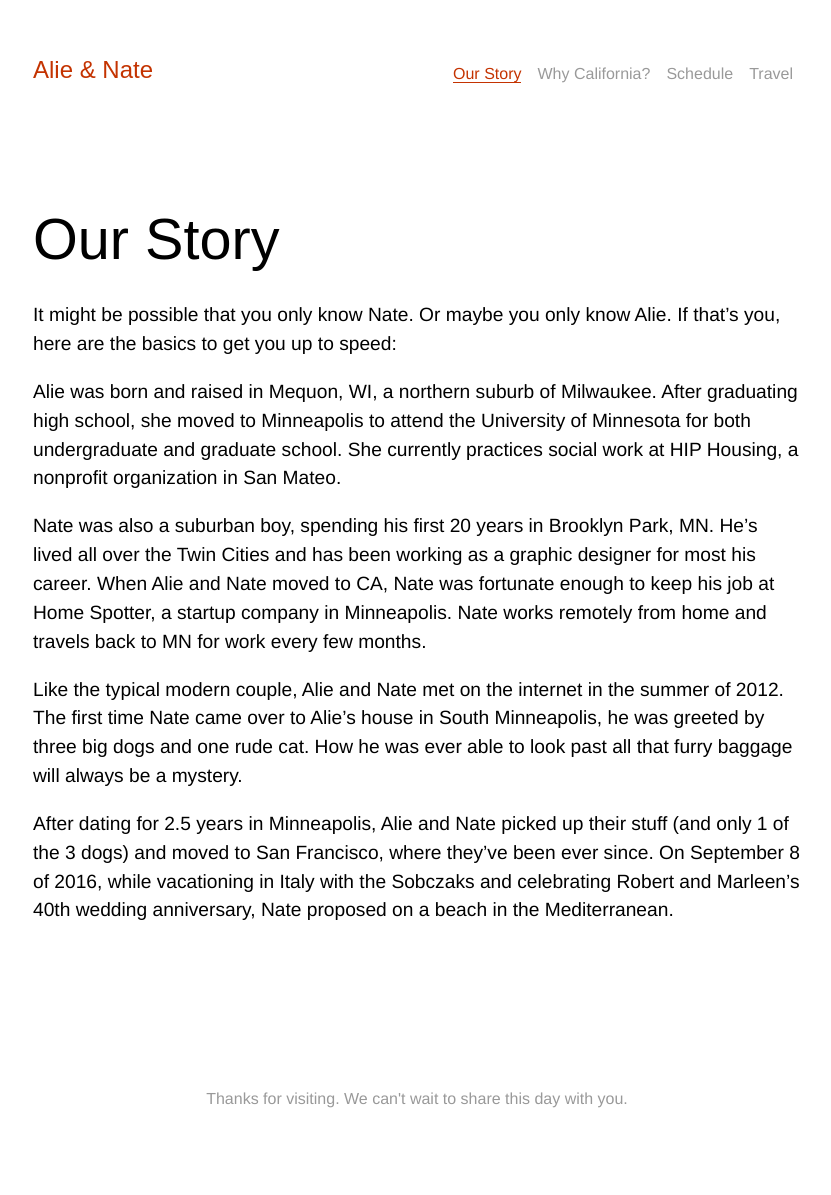
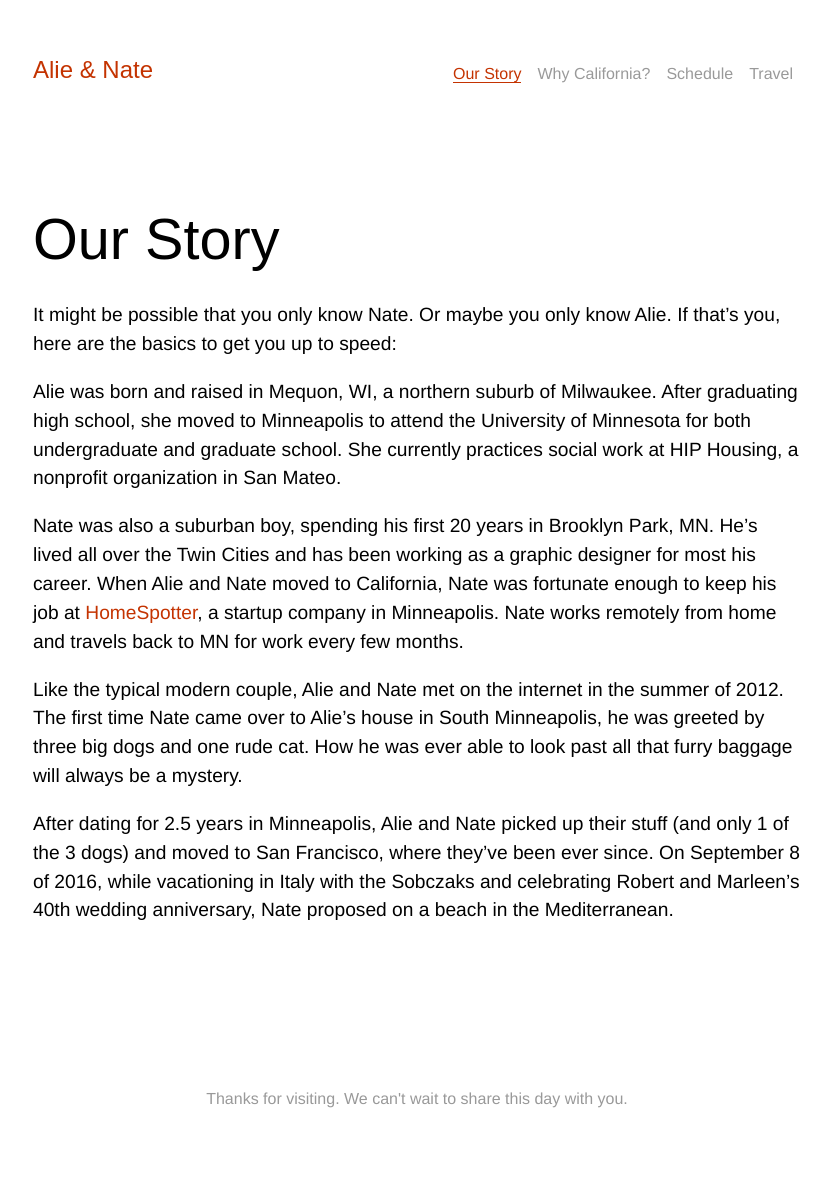
Before and after one commit to nkadlac/alieplusnate.com, a Jekyll site: the page built from story.md, in a window 1280 px wide. Shown: the whole page, without its empty margins (223-1054 px from the left). Built offline with Jekyll 4.4.1, drawn with Linux system fonts in a browser that asks for light colours; some web fonts are replaced.

Commit message:
Updated Story

```diff
--- a/story.md
+++ b/story.md
@@ -9,7 +9,7 @@ It might be possible that you only know Nate. Or maybe you only know Alie. If th
 
 Alie was born and raised in Mequon, WI, a northern suburb of Milwaukee. After graduating high school, she moved to Minneapolis to attend the University of Minnesota for both undergraduate and graduate school. She currently practices social work at HIP Housing, a nonprofit organization in San Mateo.
 
-Nate was also a suburban boy, spending his first 20 years in Brooklyn Park, MN. He's lived all over the Twin Cities and has been working as a graphic designer for most his career. When Alie and Nate moved to CA, Nate was fortunate enough to keep his job at Home Spotter, a startup company in Minneapolis. Nate works remotely from home and travels back to MN for work every few months.
+Nate was also a suburban boy, spending his first 20 years in Brooklyn Park, MN. He's lived all over the Twin Cities and has been working as a graphic designer for most his career. When Alie and Nate moved to California, Nate was fortunate enough to keep his job at [HomeSpotter](http://homespotter.com), a startup company in Minneapolis. Nate works remotely from home and travels back to MN for work every few months.
 
 Like the typical modern couple, Alie and Nate met on the internet in the summer of 2012. The first time Nate came over to Alie's house in South Minneapolis, he was greeted by three big dogs and one rude cat. How he was ever able to look past all that furry baggage will always be a mystery.
 
```
